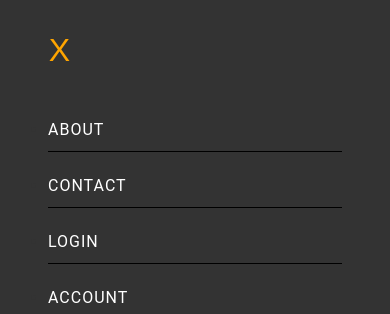
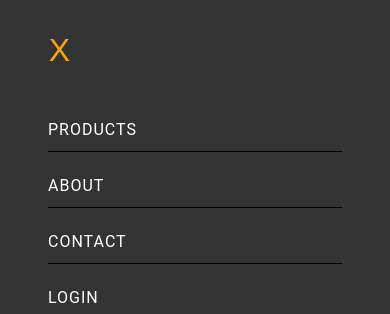
Before and after one commit to cmioveanu/full-stack-e-commerce-front, a React (Create React App) app: page / in a window 390 px wide. Both pictures are taken after a click on the icon 350 px from the left and 27 px from the top of the page. Shown: the top 314 px of the page. Built offline with nearby package versions, Linux system fonts and the light colour scheme; no server answers.

Commit message:
update mobile styles

```diff
--- a/src/features/About/About.module.css
+++ b/src/features/About/About.module.css
@@ -89,3 +89,11 @@
 .secondGoBack {
     margin-top: 1.5rem;
 }
+
+
+/* Media Queries */
+@media (max-width: 700px) {
+    .about {
+        padding: 10% 7.5%;
+    }
+}
--- a/src/features/Contact/Contact.module.css
+++ b/src/features/Contact/Contact.module.css
@@ -22,6 +22,7 @@
 .contact textarea {
     display: block;
     width: 100%;
+    max-width: 100%;
     box-sizing: border-box;
     margin-top: 0.5rem;
 }
@@ -35,3 +36,12 @@
     color: orange;
     font-style: italic;
 }
+
+
+
+/* Media Queries */
+@media (max-width: 700px) {
+    .contact {
+        padding: 10% 7.5%;
+    }
+}
--- a/src/features/Header/Header.js
+++ b/src/features/Header/Header.js
@@ -49,15 +49,15 @@ export const Header = () => {
                     </h1>
                     <ul >
                         <li><HashLink
-                            to="#products"
+                            to="/#products"
                             scroll={(el) => el.scrollIntoView({ behavior: 'smooth' })}
                         >Products</HashLink></li>
                         <li><HashLink
-                            to="#about"
+                            to="/#about"
                             scroll={(el) => el.scrollIntoView({ behavior: 'smooth' })}
                         >About</HashLink></li>
                         <li><HashLink
-                            to="#contact"
+                            to="/#contact"
                             scroll={(el) => el.scrollIntoView({ behavior: 'smooth' })}
                         >Contact</HashLink></li>
                     </ul>
@@ -99,8 +99,21 @@ export const Header = () => {
 
                         <div className={styles.linksContainer}>
                             <ul>
-                                <li><Link to="/about" onClick={closeMenu}>About</Link></li>
-                                <li><Link to="/contact" onClick={closeMenu}>Contact</Link></li>
+                                <li><HashLink
+                                    to="/#products"
+                                    scroll={(el) => el.scrollIntoView({ behavior: 'smooth' })}
+                                    onClick={closeMenu}
+                                >Products</HashLink></li>
+                                <li><HashLink
+                                    to="/#about"
+                                    scroll={(el) => el.scrollIntoView({ behavior: 'smooth' })}
+                                    onClick={closeMenu}
+                                >About</HashLink></li>
+                                <li><HashLink
+                                    to="/#contact"
+                                    scroll={(el) => el.scrollIntoView({ behavior: 'smooth' })}
+                                    onClick={closeMenu}
+                                >Contact</HashLink></li>
                                 {
                                     !loggedIn ? <li><Link to="/login" onClick={closeMenu}>Login</Link></li> :
                                         <li><Link to="/login" onClick={handleLogoutClick}>Log out</Link></li>
--- a/src/features/Products/IndividualProduct.module.css
+++ b/src/features/Products/IndividualProduct.module.css
@@ -75,3 +75,16 @@
     border: 1px solid #333;
     padding: 1rem;
 }
+
+
+/* Media queries */
+@media (max-width: 850px) {
+    .innerContainer {
+        flex-flow: column;
+        margin-bottom: 15%;
+    }
+
+    .innerContainer div {
+        width: 100%;
+    }
+}
```
